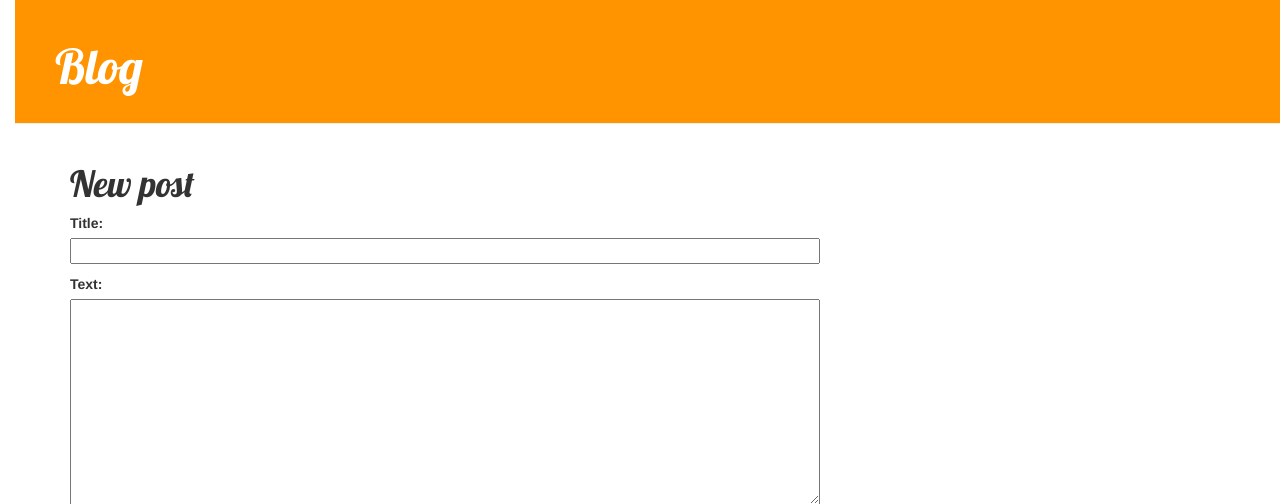
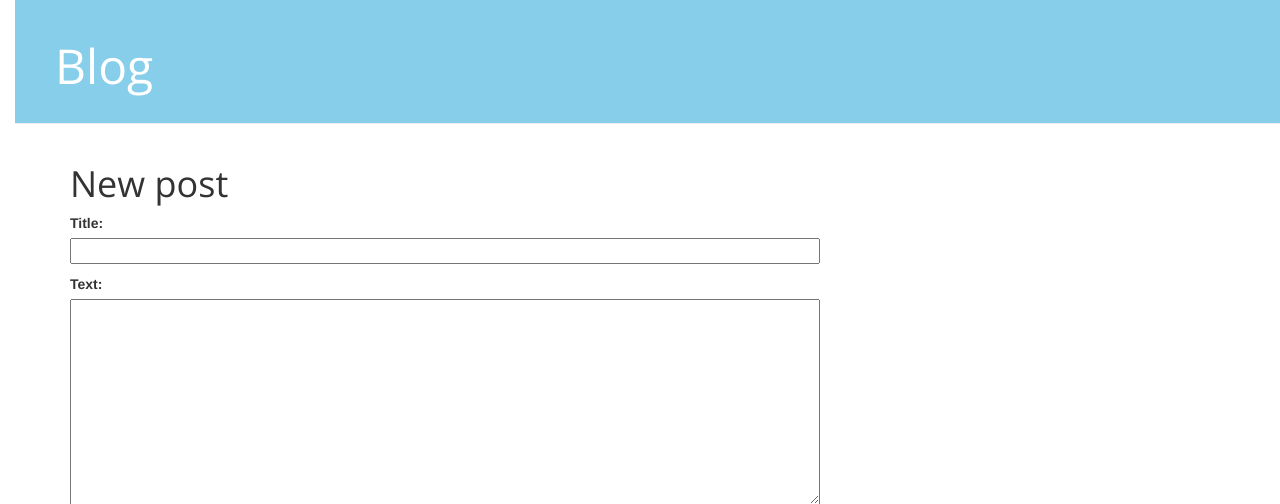
Before and after one commit to JennyHuaang/my-first-blog, a Django app: page /post/new/ in a window 1280 px wide. Shown: the top 504 px of the page. Run offline with Django 3.2, Linux system fonts and the light colour scheme; some libraries are stand-ins or nearby versions.

Commit message:
Changed site colour

```diff
--- a/blog/static/css/blog.css
+++ b/blog/static/css/blog.css
@@ -1,7 +1,7 @@
 
 h1 a {
-	color: #FCA205;
-	font-family: 'Lobster';
+	color: #ffffff;
+	font-family: 'Open Sans', sans-serif;
 }
 
 body {
@@ -9,7 +9,7 @@ body {
 }
 
 .page-header {
-    background-color: #ff9400;
+    background-color: #87CEEB;
     margin-top: 0;
     padding: 20px 20px 20px 40px;
 }
@@ -25,11 +25,11 @@ body {
 }
 
 h1, h2, h3, h4 {
-    font-family: 'Lobster', cursive;
+    font-family: 'Open Sans', Extra-Bold;
 }
 
 .date {
-    color: #828282;
+    color: #1EDAF7;
 }
 
 .save {
--- a/blog/templates/blog/base.html
+++ b/blog/templates/blog/base.html
@@ -2,10 +2,10 @@
 <html>
 
 <head>
-    <title>Django Girls blog</title>
+    <title>Blog</title>
     <link rel="stylesheet" href="//maxcdn.bootstrapcdn.com/bootstrap/3.2.0/css/bootstrap.min.css">
     <link rel="stylesheet" href="//maxcdn.bootstrapcdn.com/bootstrap/3.2.0/css/bootstrap-theme.min.css">
-    <link href='//fonts.googleapis.com/css?family=Lobster&subset=latin,latin-ext' rel='stylesheet' type='text/css'>
+    <link href='https://fonts.googleapis.com/css?family=Open+Sans' rel='stylesheet'>
     <link rel="stylesheet" href="{% static 'css/blog.css' %}">
 </head>
 
```
Also changed, not shown: blog/templates/blog/post_list.html (+5 -2 lines).
